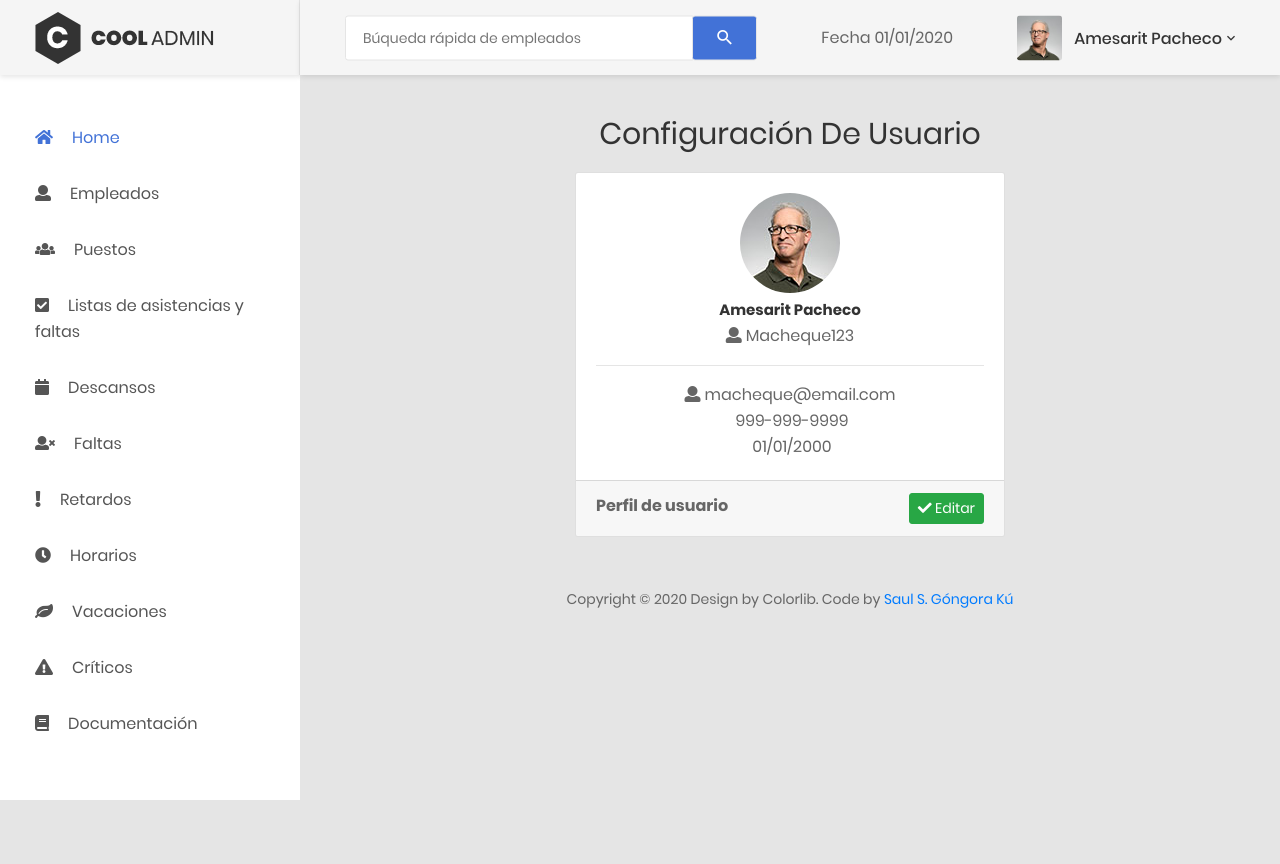
After one commit to samgongora26/perfect-assistant, a PHP site: page /pages/usuario/configuracion.php in a window 1280 px wide. The commit adds this page. Run offline with PHP 8.4, Linux system fonts and the light colour scheme.

Commit message:
configuracion de usuario

```diff
--- a/pages/empleados/agr_empleados.php
+++ b/pages/empleados/agr_empleados.php
@@ -166,6 +166,11 @@
                                         </div>
                                         <!--/Formulario-->
                                     </div>
+                                    <div class="card-footer">
+                                        <button type="submit" class="btn btn-success btn-sm float-right">
+                                            <i class="fa fa-check"></i> Guardar
+                                        </button>
+                                    </div>
                                 </div>
                             </div>
 
--- /dev/null
+++ b/pages/usuario/configuracion.php
@@ -0,0 +1,140 @@
+<!DOCTYPE html>
+<html lang="en">
+
+<head>
+    <!-- Required meta tags-->
+    <meta charset="UTF-8">
+    <meta name="viewport" content="width=device-width, initial-scale=1, shrink-to-fit=no">
+    <meta name="description" content="Dashboard">
+    <meta name="author" content="Saul Gongora">
+
+    <!-- Title Page-->
+    <title>Perfect assistant</title>
+
+    <!-- Fontfaces CSS-->
+    <link href="../../css/font-face.css" rel="stylesheet" media="all">
+    <link href="../../vendor/font-awesome-4.7/css/font-awesome.min.css" rel="stylesheet" media="all">
+    <link href="../../vendor/font-awesome-5/css/fontawesome-all.min.css" rel="stylesheet" media="all">
+    <link href="../../vendor/mdi-font/css/material-design-iconic-font.min.css" rel="stylesheet" media="all">
+
+    <!-- Bootstrap CSS-->
+    <link href="../../vendor/bootstrap-4.1/bootstrap.min.css" rel="stylesheet" media="all">
+
+    <!-- Vendor CSS-->
+    <link href="../../vendor/animsition/animsition.min.css" rel="stylesheet" media="all">
+    <link href="../../vendor/bootstrap-progressbar/bootstrap-progressbar-3.3.4.min.css" rel="stylesheet" media="all">
+    <link href="../../vendor/wow/animate.css" rel="stylesheet" media="all">
+    <link href="../../vendor/css-hamburgers/hamburgers.min.css" rel="stylesheet" media="all">
+    <link href="../../vendor/slick/slick.css" rel="stylesheet" media="all">
+    <link href="../../vendor/select2/select2.min.css" rel="stylesheet" media="all">
+    <link href="../../vendor/perfect-scrollbar/perfect-scrollbar.css" rel="stylesheet" media="all">
+
+    <!-- Main CSS-->
+    <link href="../../css/theme.css" rel="stylesheet" media="all">
+
+</head>
+
+<body class="animsition">
+    <div class="page-wrapper">
+        <!--MENU ASIDE IQUIERDA-->
+        <?php
+            include("../plantillas/plantilla_menu.php");
+        ?>
+        <!-- / MENU-->
+        <!-- PAGE CONTAINER-->
+        <div class="page-container">
+
+            <!-- HEADER DESKTOP-->
+            <?php
+                include("../plantillas/plantilla_header.php")
+            ?>
+            <!-- HEADER DESKTOP-->
+
+            <!-- MAIN CONTENT-->
+            <div class="main-content">
+                <div class="section__content section__content--p30">
+                    <div class="container-fluid">
+                        <div class="row">
+                            <div class="col-md-12">
+                                <div class="overview-wrap justify-content-center">
+                                    <h2 class="title-1 ">Configuración de usuario</h2>
+                                </div>
+                            </div>
+                        </div>
+
+                        <div class="row m-t-20 justify-content-center">
+                            <div class="col-lg-6 col-md-6 col-sm-12">
+                                <div class="card">
+                                        <div class="card-body">
+                                            <div class="mx-auto d-block">
+                                                <img class="rounded-circle mx-auto d-block" src="../../images/icon/avatar-01.jpg" alt="Card image cap">
+                                                <h5 class="text-sm-center mt-2 mb-1">Amesarit Pacheco</h5>
+                                                <div class="location text-sm-center">
+                                                    <i class="fa fa-user"></i> Macheque123
+
+                                                </div>
+                                            </div>
+                                            <hr>
+                                            <div class="card-text text-sm-center">
+                                                <i class="fa fa-user"></i> macheque@email.com
+                                            </div>
+                                            <div class="card-text text-sm-center">
+                                                <i class="fa fa-telephone"></i> 999-999-9999
+                                            </div>
+                                            <div class="card-text text-sm-center">
+                                                <i class="fa fa-telephone"></i> 01/01/2000
+                                            </div>
+                                        </div>
+                                        <div class="card-footer">
+                                            <strong class="card-title mb-3">Perfil de usuario</strong>
+                                            <button type="submit" class="btn btn-success btn-sm float-right">
+                                                <i class="fa fa-check"></i> Editar
+                                            </button>
+                                        </div>
+                                    </div>
+
+                                </div>
+                        </div>
+
+                        <div class="row">
+                            <?php
+                                include("../plantillas/plantilla_footer.php");
+                            ?>
+                        </div>
+                    </div>
+                </div>
+            </div>
+            <!-- END MAIN CONTENT-->
+            <!-- END PAGE CONTAINER-->
+        </div>
+
+    </div>
+
+    <!-- Jquery JS-->
+    <script src="../../vendor/jquery-3.2.1.min.js"></script>
+    <!-- Bootstrap JS-->
+    <script src="../../vendor/bootstrap-4.1/popper.min.js"></script>
+    <script src="../../vendor/bootstrap-4.1/bootstrap.min.js"></script>
+    <!-- Vendor JS       -->
+    <script src="../../vendor/slick/slick.min.js">
+    </script>
+    <script src="../../vendor/wow/wow.min.js"></script>
+    <script src="../../vendor/animsition/animsition.min.js"></script>
+    <script src="../../vendor/bootstrap-progressbar/bootstrap-progressbar.min.js">
+    </script>
+    <script src="../../vendor/counter-up/jquery.waypoints.min.js"></script>
+    <script src="../../vendor/counter-up/jquery.counterup.min.js">
+    </script>
+    <script src="../../vendor/circle-progress/circle-progress.min.js"></script>
+    <script src="../../vendor/perfect-scrollbar/perfect-scrollbar.js"></script>
+    <script src="../../vendor/chartjs/Chart.bundle.min.js"></script>
+    <script src="../../vendor/select2/select2.min.js">
+    </script>
+
+    <!-- Main JS-->
+    <script src="../../js/main.js"></script>
+
+</body>
+
+</html>
+<!-- end document-->
```
